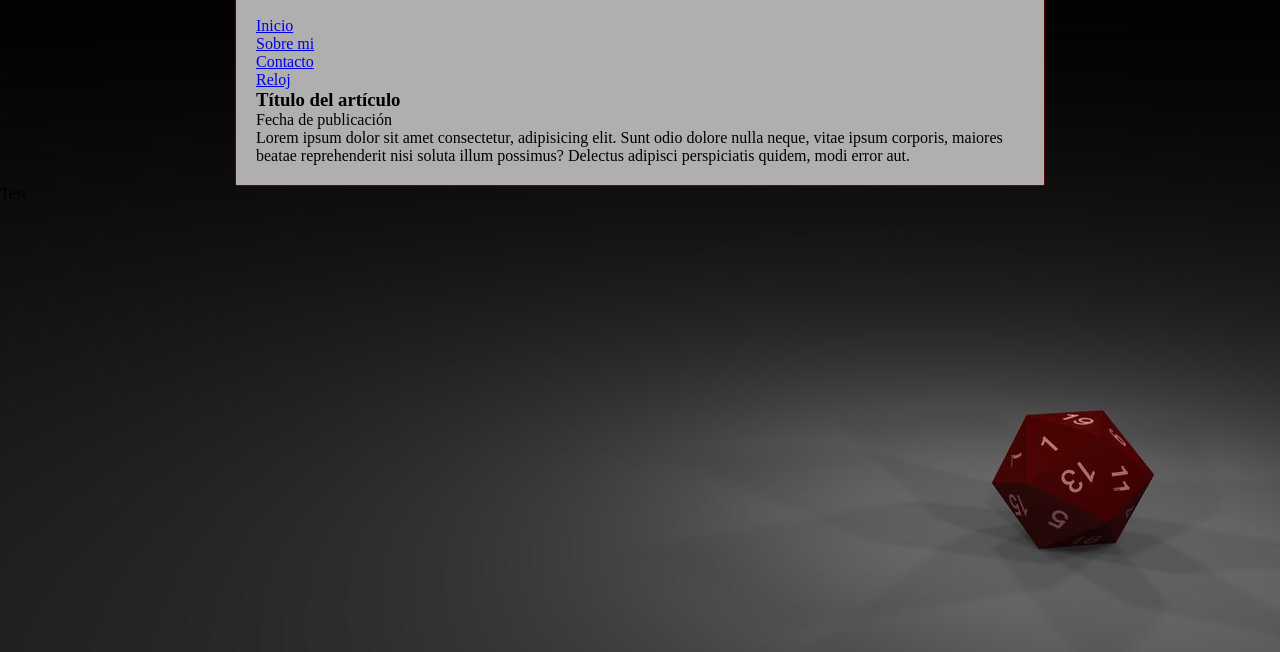
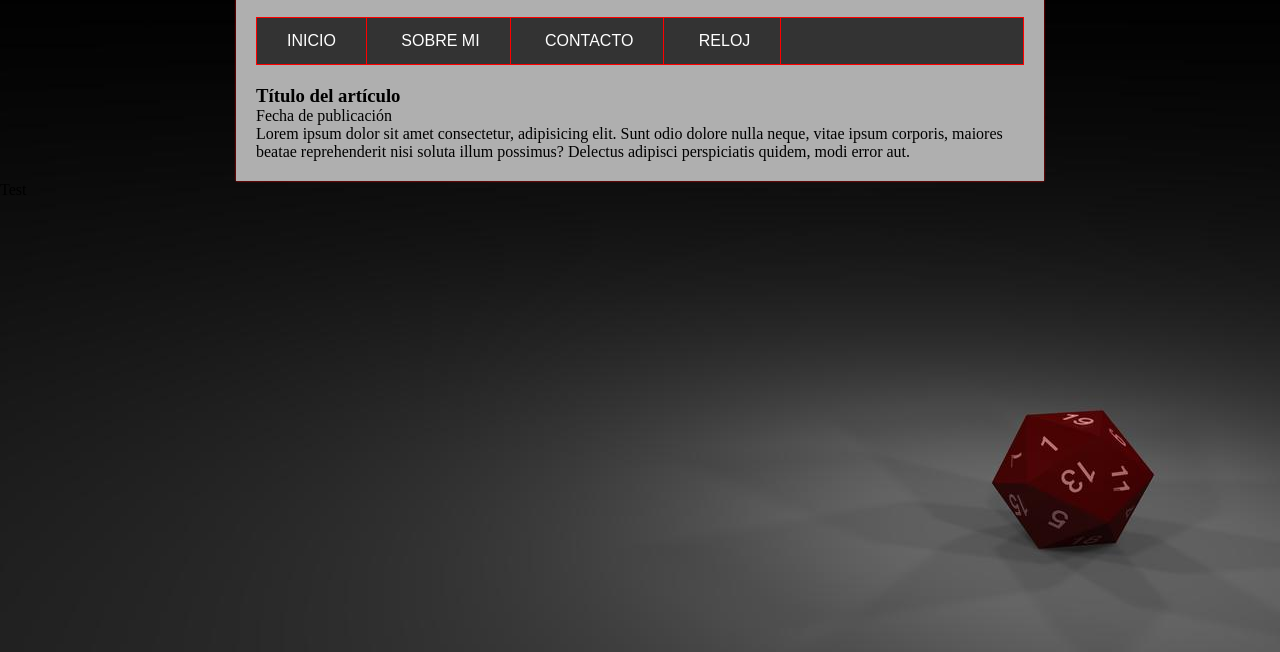
Before and after one commit to KageHitokiri/proyectoTiraIniciativa, a plain HTML site: page index.html in a window 1280 px wide. Shown: the part 148-800 px from the top of the page. Drawn offline with Linux system fonts and the light colour scheme.

Commit message:
Primer diseño del navmenu

```diff
--- a/css/style.css
+++ b/css/style.css
@@ -21,7 +21,7 @@ body{
 #logotype{
     display: block;
     font-family:Verdana, Geneva, Tahoma, sans-serif;
-    font-size: 24px;
+    font-size: 20px;
     letter-spacing: 2px;
     background: #808080;
     color: #2cbd16;
@@ -33,6 +33,30 @@ body{
     margin: 5px auto;
     margin-bottom: 20px;
 }
+#navMenu{
+    font-family: Arial, Helvetica, sans-serif;
+    background-color: #333;
+    width: 100%;
+    text-transform: uppercase;
+    margin-bottom: 20px;
+}
+#navMenu ul{
+    line-height: 46px;
+    border: 1px solid red;
+
+}
+#navMenu ul li{
+    display:inline-block;
+    height: 46px;
+    transition: all 300ms;
+}
+#navMenu a{
+    display:block;
+    color: white;
+    text-decoration: none;
+    padding: 0px 30px;
+    border-right: 1px solid red;
+}
 /*Clases*/
 .clearDiv{
     float:none;
--- a/index.html
+++ b/index.html
@@ -16,14 +16,14 @@
 
                 <div class="clearDiv"></div>
 
-                <navbar>
-                    <ul id="mainMenu">
+                <nav id="navMenu">
+                    <ul>
                         <li><a href="#">Inicio</a></li>
                         <li><a href="#">Sobre mi</a></li>
                         <li><a href="#">Contacto</a></li>
                         <li><a href="#">Reloj</a></li>
                     </ul>
-                </navbar>
+                </nav>
             </header>
             <div id="slider">
 
```
